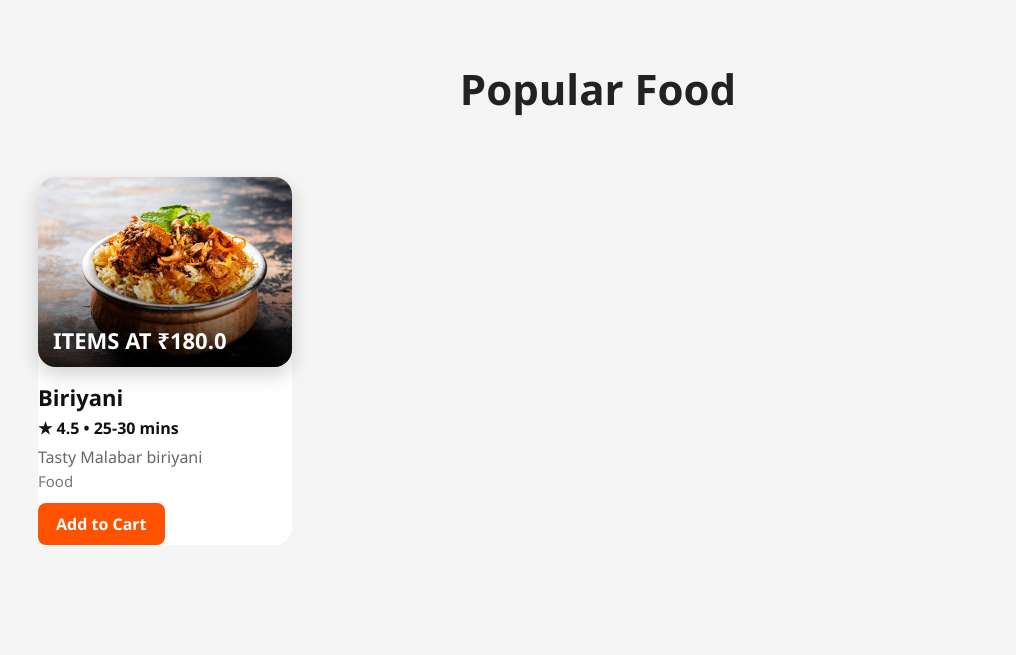
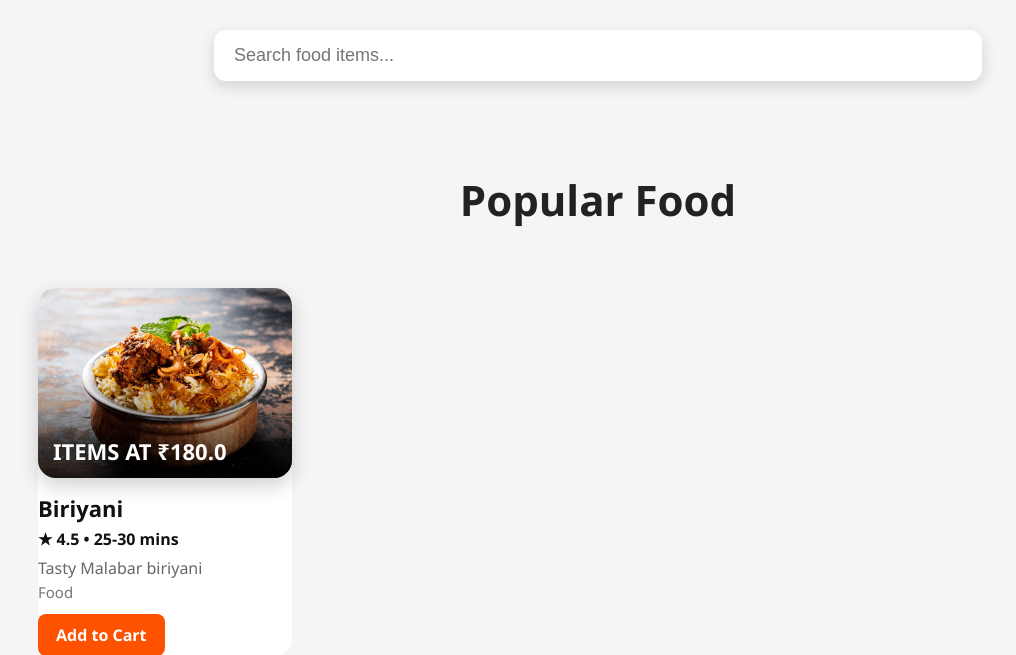
Before and after one commit to aniketh910/food-ordering-system, a Flask app: page / in a window 1280 px wide. Shown: the part 759-1414 px from the top of the page, without its empty margins (42-1058 px from the left). Run offline with Flask 3, Linux system fonts and the light colour scheme; data comes from the database, SQL or seed files in the repository.

Commit message:
Fixed search bar

```diff
--- a/app.py
+++ b/app.py
@@ -5,6 +5,12 @@ from werkzeug.utils import secure_filename
 import os
 
 app = Flask(__name__)
+@app.after_request
+def security_headers(response):
+    response.headers['X-Content-Type-Options'] = 'nosniff'
+    response.headers['X-Frame-Options'] = 'SAMEORIGIN'
+    response.headers['X-XSS-Protection'] = '1; mode=block'
+    return response
 app.secret_key = "food_ordering_secret_key"
 
 app.config["SQLALCHEMY_DATABASE_URI"] = "sqlite:///food_ordering.db"
--- a/static/style.css
+++ b/static/style.css
@@ -437,3 +437,19 @@ table tr:hover{
         grid-template-columns:1fr;
     }
 }
+/* SEARCH BAR */
+
+.search-box{
+    text-align:center;
+    margin:30px 0;
+}
+
+.search-box input{
+    width:60%;
+    padding:15px 20px;
+    border:none;
+    border-radius:12px;
+    font-size:18px;
+    box-shadow:0 5px 15px rgba(0,0,0,0.15);
+    outline:none;
+}
--- a/templates/index.html
+++ b/templates/index.html
@@ -27,83 +27,72 @@
     </div>
 </section>
 
+<div class="search-box">
+    <input type="text" id="searchInput" placeholder="Search food items...">
+</div>
+
 <section id="food">
     <h1>Popular Food</h1>
+
     <div class="food-container">
         {% for food in foods %}
-
         <div class="restaurant-card">
-
             <div class="image-box">
                 <img src="/static/uploads/{{ food.image }}">
-
-        <div class="offer">
-            ITEMS AT ₹{{ food.price }}
-        </div>
+                <div class="offer">ITEMS AT ₹{{ food.price }}</div>
             </div>
 
             <h3>{{ food.name }}</h3>
+            <p class="rating">★ 4.5 • 25-30 mins</p>
+            <p class="category-text">{{ food.description }}</p>
+            <p class="location">{{ food.category }}</p>
 
-    <p class="rating">
-        ★ 4.5 • 25-30 mins
-    </p>
-
-    <p class="category-text">
-        {{ food.description }}
-    </p>
-
-    <p class="location">
-        {{ food.category }}
-    </p>
-
-    <a class="order-btn" href="/add_to_cart/{{ food.id }}">
-        Add to Cart
-    </a>
-
+            <a class="order-btn" href="/add_to_cart/{{ food.id }}">Add to Cart</a>
         </div>
-
         {% endfor %}
     </div>
 </section>
 
 <section id="drinks">
     <h1>Refreshing Drinks</h1>
+
     <div class="food-container">
         {% for drink in drinks %}
-
         <div class="restaurant-card">
-
             <div class="image-box">
                 <img src="/static/uploads/{{ drink.image }}">
-
-        <div class="offer">
-            ITEMS AT ₹{{ drink.price }}
-        </div>
+                <div class="offer">ITEMS AT ₹{{ drink.price }}</div>
             </div>
 
             <h3>{{ drink.name }}</h3>
+            <p class="rating">★ 4.6 • 20-25 mins</p>
+            <p class="category-text">{{ drink.description }}</p>
+            <p class="location">{{ drink.category }}</p>
 
-    <p class="rating">
-        ★ 4.6 • 20-25 mins
-    </p>
-
-    <p class="category-text">
-        {{ drink.description }}
-    </p>
-
-    <p class="location">
-        {{ drink.category }}
-    </p>
-
-    <a class="order-btn" href="/add_to_cart/{{ drink.id }}">
-        Add to Cart
-    </a>
-
+            <a class="order-btn" href="/add_to_cart/{{ drink.id }}">Add to Cart</a>
         </div>
-
         {% endfor %}
     </div>
 </section>
 
+<script>
+const searchInput = document.getElementById('searchInput');
+
+searchInput.addEventListener('keyup', function () {
+    const filter = searchInput.value.toLowerCase();
+    const cards = document.querySelectorAll('.restaurant-card');
+
+    cards.forEach(card => {
+        const text = card.innerText.toLowerCase();
+
+        if (text.includes(filter)) {
+            card.style.display = 'block';
+        } else {
+            card.style.display = 'none';
+        }
+    });
+});
+</script>
+
 </body>
 </html>
```
Lines whose indentation alone changed are shown as unchanged.
